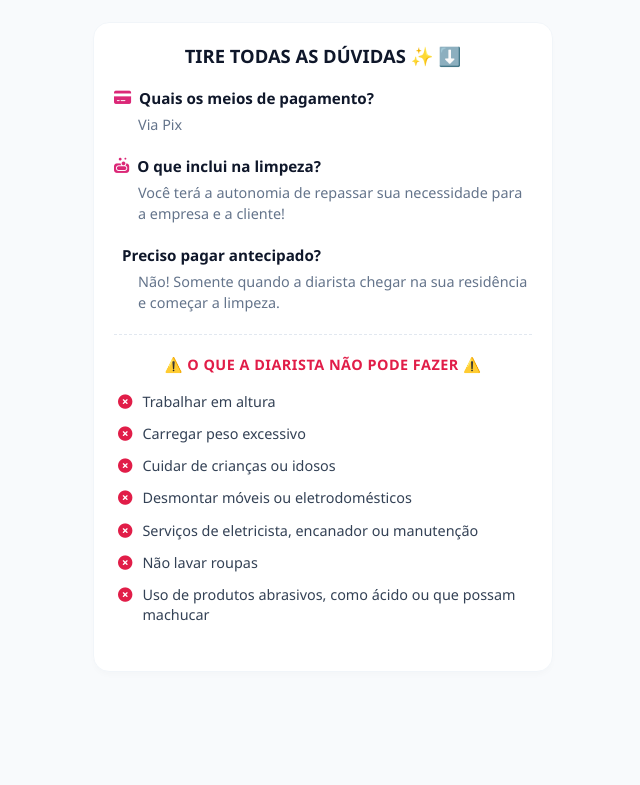
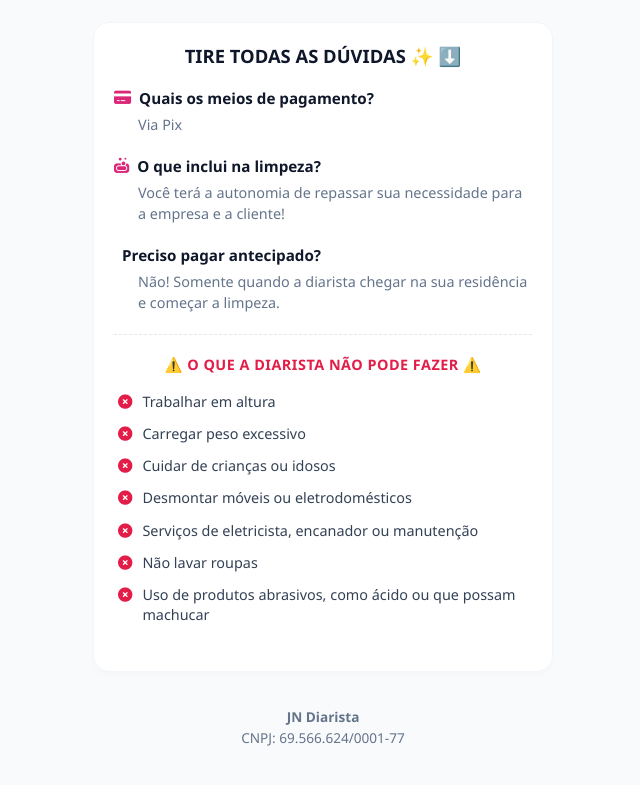
Before and after one commit to felipewwcom/imagens.jndia, a plain HTML site: page index.html in a window 1280 px wide. Shown: the part 1410-2195 px from the top of the page, without its empty margins (317-957 px from the left). Before the commit the page ends 2152 px from the top, so only its background shows below. Drawn offline with Linux system fonts and the light colour scheme.

Commit message:
Fix HTML formatting and add footer section

```diff
--- a/index.html
+++ b/index.html
@@ -267,6 +267,15 @@
         .restrictions-list { list-style: none; margin-top: 12px; padding-left: 4px; }
         .restrictions-list li { font-size: 0.9rem; padding: 6px 0; display: flex; align-items: flex-start; gap: 10px; color: #334155; line-height: 1.4; }
         .restrictions-list i { margin-top: 3px; }
+
+        /* --- RODAPÉ (CNPJ) --- */
+        footer {
+            text-align: center;
+            padding: 15px 10px 5px 10px;
+            font-size: 0.85rem;
+            color: var(--gray);
+            line-height: 1.5;
+        }
     </style>
 </head>
 <body>
@@ -381,6 +390,11 @@
             </div>
         </section>
 
+        <footer>
+            <p><strong>JN Diarista</strong></p>
+            <p>CNPJ: 69.566.624/0001-77</p>
+        </footer>
+
     </main>
 
 </body>
```
